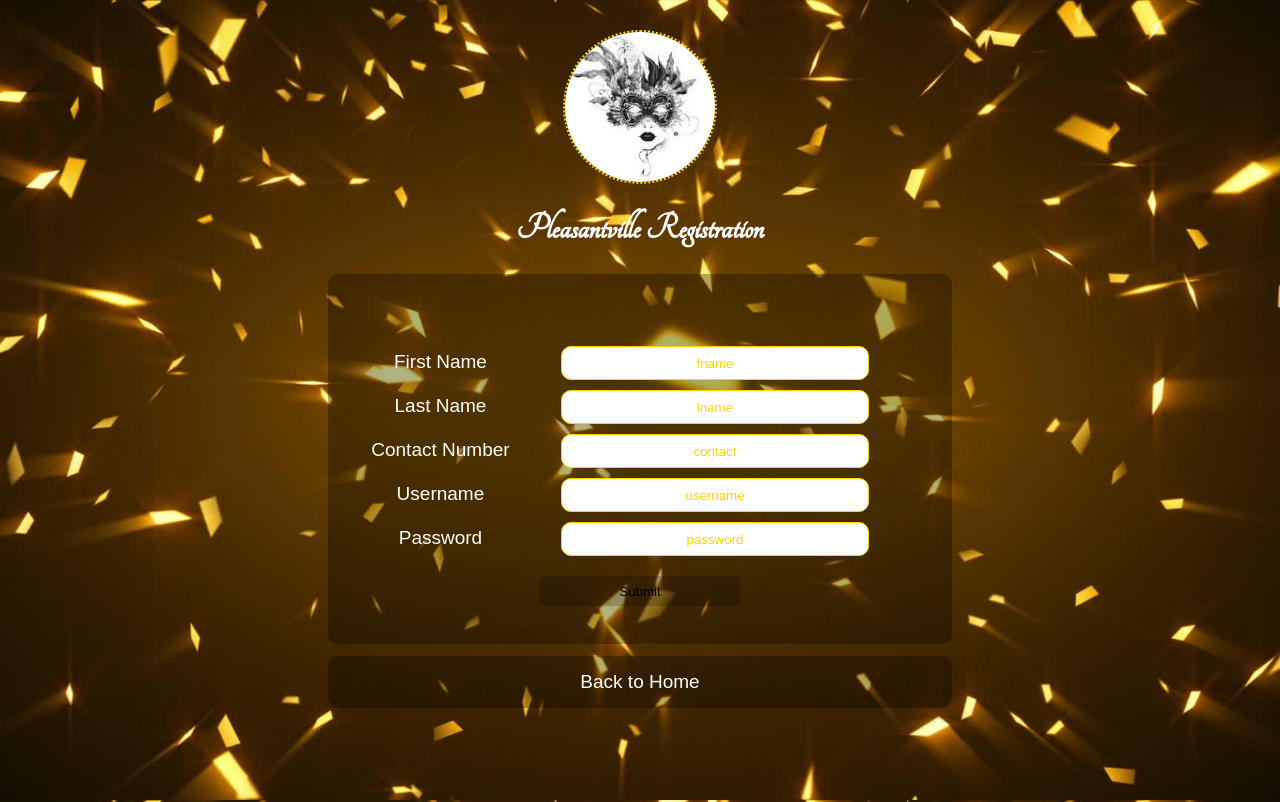
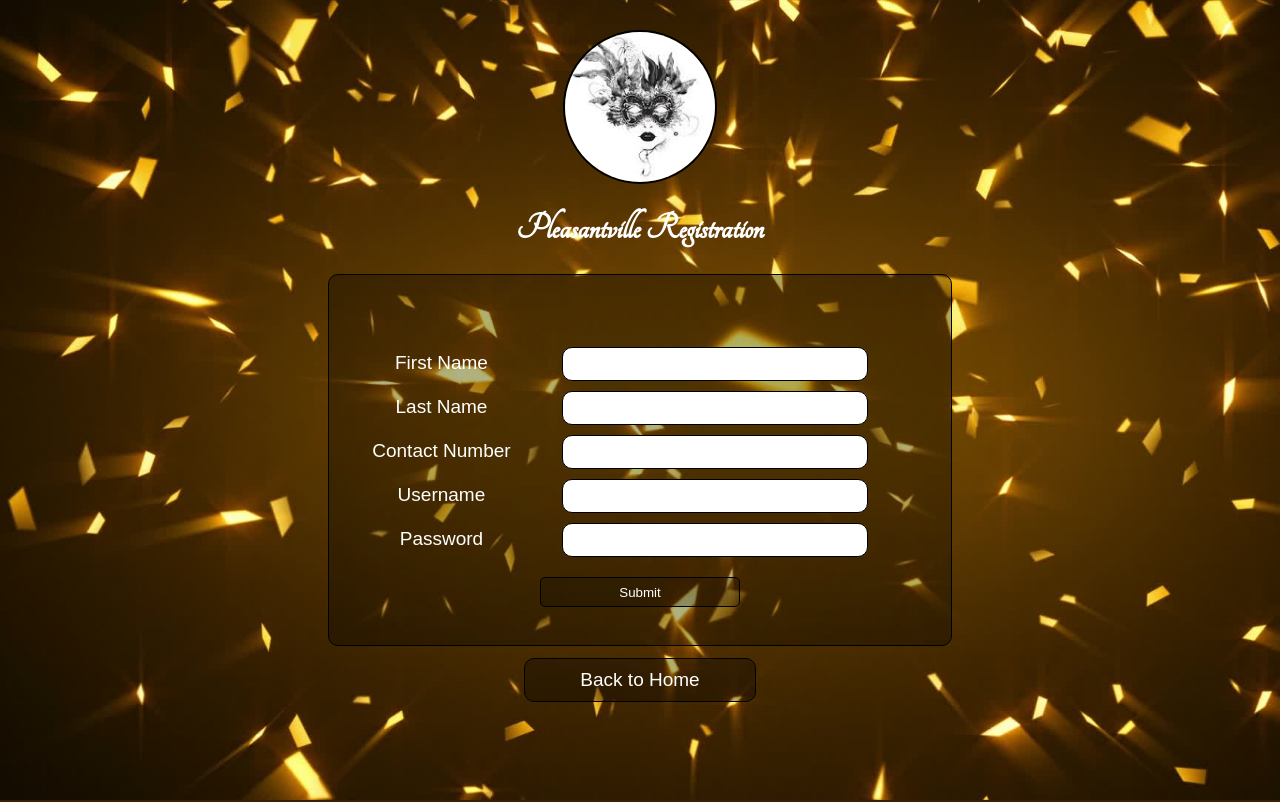
Before and after one commit to carljunepiao/pleasantville, a PHP site: page /html/register.html in a window 1280 px wide. Run offline with PHP 8.4, Linux system fonts and the light colour scheme.

Commit message:
editeed css in register and login;

```diff
--- a/css/login-register.css
+++ b/css/login-register.css
@@ -15,7 +15,7 @@ body {
 	display: block;
 	margin: 30px auto 10px auto;
 	width: 150px;
-	border: 2px dotted gold;
+	border: 2px solid black;
 	border-radius: 50%;
 }
 
@@ -24,16 +24,19 @@ body {
 	padding: 2% 6% 6% 6%;
 	height: auto;
 	border-radius: 10px;
+	border: 1px solid black;
 }
 
 a {
 	display: block;
-	padding: 15px;
 	background-color: rgba(0,0,0,0.3);
 	margin: 2% 0 15% 0;
 	text-decoration: none;
 	color: white;
 	border-radius: 10px;
+	border: 1px solid black;
+	padding: 10px 15px;
+	width: 200px;
 
 	transition-property: background-color;
     transition-duration: 0.3s;
@@ -54,8 +57,9 @@ a {
 	height: 30px;
 	margin-top: 20px;
 	background-color: rgba(0,0,0,0.2);
-	border: none;
 	border-radius: 5px;
+	color: white;
+	border: 1px solid black;
 
 	transition-property: border, background-color;
     transition-duration: 0.3s;
@@ -76,11 +80,11 @@ input {
 	height: 30px;
 	border-radius: 10px;
 	margin-top: 10px;
-	border: 1px solid gold;
+	border: 1px solid black;
 }
 
 ::-webkit-input-placeholder {
-   color: gold;
+   color: black;
    text-align: center;
 }
 
--- a/html/register.html
+++ b/html/register.html
@@ -21,19 +21,19 @@
 
 		<form action="../php/register.php" method="post" accept-charset="utf-8"/>
 			<p class="attribute">First Name</p>
-			<input class="name" type="text" placeholder="fname" name="fname">
+			<input class="name" type="text" name="fname">
 			<p class="attribute">Last Name</p>
-			<input class="name" type="text" placeholder="lname" name="lname">
+			<input class="name" type="text" name="lname">
 			<p class="attribute">Contact Number</p>
-			<input class="number" type="number" placeholder="contact" name="contact">
-			<p class="attribute">Username</p><input class="log" type="text" placeholder="username" name="username">
-			<p class="attribute">Password</p><input class="log" type="password" placeholder="password" name="password">
+			<input class="number" type="number" name="contact">
+			<p class="attribute">Username</p><input class="log" type="text" name="username">
+			<p class="attribute">Password</p><input class="log" type="password" name="password">
 			<input class="enter" type="submit" value="Submit">
 		</form>
 
 	</div>
 
-	<a href="../html/index.html">Back to Home</a>
+	<center><a href="../html/index.html">Back to Home</a></center>
 
 </body>
 
```
Also changed, not shown: html/login.html (+5 -4 lines).
